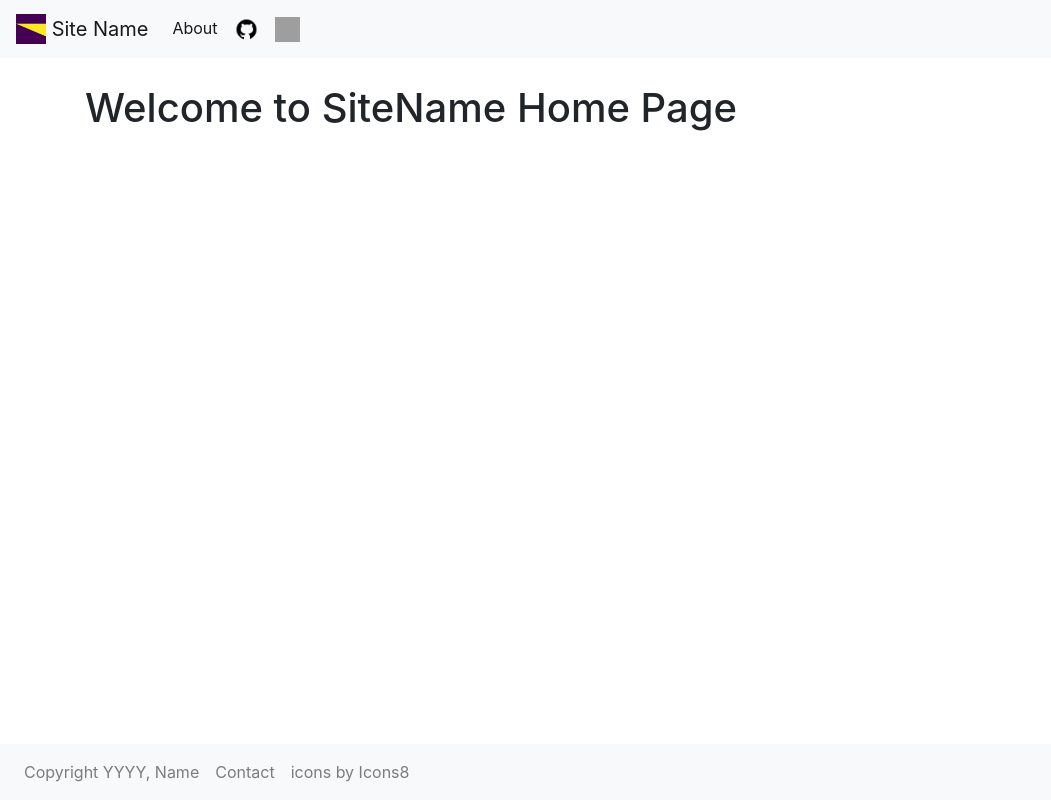
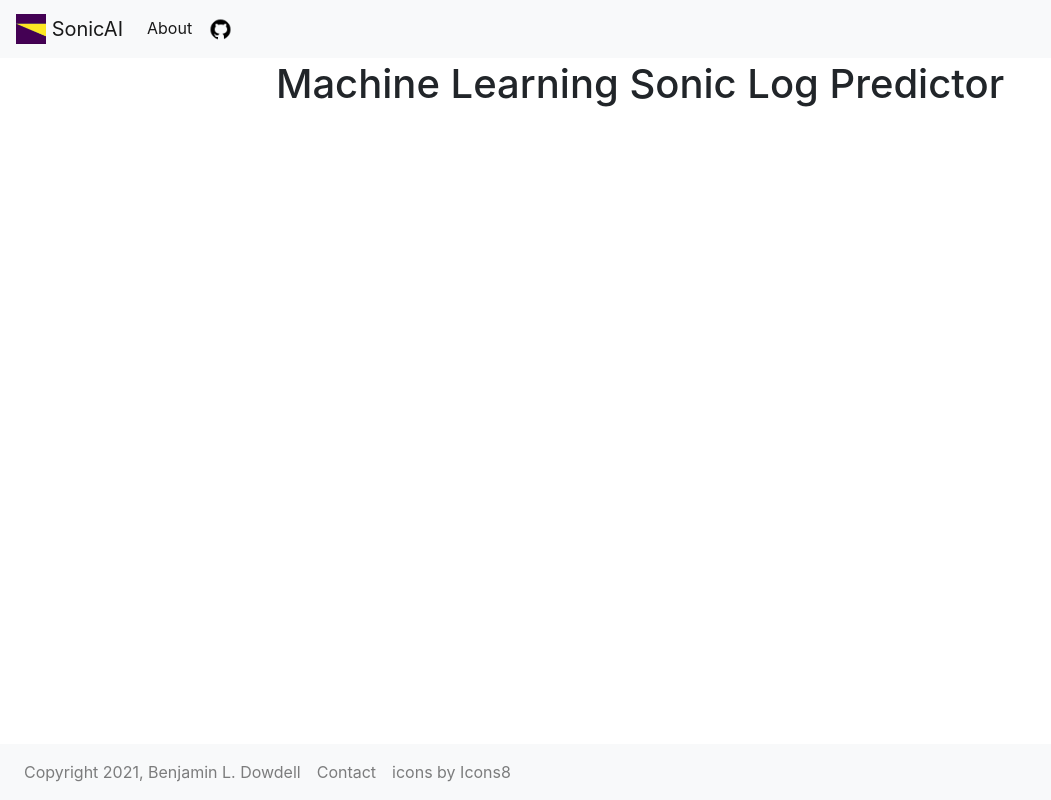
Before and after one commit to bdowdell/flask_sonic_log_predict, a Flask app: page / in a window 1280 px wide. Shown: the whole page, without its empty margins (0-1051 px from the left). Run offline with Flask 2, Linux system fonts and the light colour scheme; parts of the project's set-up code (start-up, migrations or seed data) failed here and were passed over; some libraries are stand-ins or nearby versions; grey boxes are pictures that could not be loaded.

Commit message:
updates for SonicAI project

```diff
--- a/app/email.py
+++ b/app/email.py
@@ -1,7 +1,7 @@
 #!/usr/bin/env python
 
 """
-Copyright YYYY, FN MI LN
+Copyright 2021, Benjamin L. Dowdell
 
 Licensed under the Apache License, Version 2.0 (the "License");
 you may not use this file except in compliance with the License.
--- a/app/main/__init__.py
+++ b/app/main/__init__.py
@@ -1,7 +1,7 @@
 #!/usr/bin/env python
 
 """
-Copyright YYYY, FN MI LN
+Copyright 2021, Benjamin L. Dowdell
 
 Licensed under the Apache License, Version 2.0 (the "License");
 you may not use this file except in compliance with the License.
--- a/app/main/errors.py
+++ b/app/main/errors.py
@@ -1,7 +1,7 @@
 #!/usr/bin/env python
 
 """
-Copyright YYYY, FN MI LN
+Copyright 2021, Benjamin L. Dowdell
 
 Licensed under the Apache License, Version 2.0 (the "License");
 you may not use this file except in compliance with the License.
--- a/app/main/forms.py
+++ b/app/main/forms.py
@@ -1,7 +1,7 @@
 #!/usr/bin/env python
 
 """
-Copyright YYYY, FN MI LN
+Copyright 2021, Benjamin L. Dowdell
 
 Licensed under the Apache License, Version 2.0 (the "License");
 you may not use this file except in compliance with the License.
--- a/app/main/views.py
+++ b/app/main/views.py
@@ -1,7 +1,7 @@
 #!/usr/bin/env python
 
 """
-Copyright YYYY, FN MI LN
+Copyright 2021, Benjamin L. Dowdell
 
 Licensed under the Apache License, Version 2.0 (the "License");
 you may not use this file except in compliance with the License.
--- a/app/templates/about.html
+++ b/app/templates/about.html
@@ -6,5 +6,5 @@
 {% endblock %}
 
 {% block content %}
-    <h1 id="top">{% block title %} About {% endblock %}</h1>
+    <h1 class="text-center" id="top">{% block title %} About {% endblock %}</h1>
 {% endblock %}
--- a/app/templates/base.html
+++ b/app/templates/base.html
@@ -1,7 +1,7 @@
 <!DOCTYPE html>
 <html lang="en">
 <!--
-Copyright YYYY, FirstName MI LastName
+Copyright 2021, Benjamin L. Dowdell
 
 Licensed under the Apache License, Version 2.0 (the "License");
 you may not use this file except in compliance with the License.
@@ -31,14 +31,14 @@ limitations under the License.
     <script src="https://cdn.jsdelivr.net/npm/popper.js@1.16.1/dist/umd/popper.min.js" integrity="sha384-9/reFTGAW83EW2RDu2S0VKaIzap3H66lZH81PoYlFhbGU+6BZp6G7niu735Sk7lN" crossorigin="anonymous"></script>
     <script src="https://stackpath.bootstrapcdn.com/bootstrap/4.5.2/js/bootstrap.min.js" integrity="sha384-B4gt1jrGC7Jh4AgTPSdUtOBvfO8shuf57BaghqFfPlYxofvL8/KUEfYiJOMMV+rV" crossorigin="anonymous"></script>
 
-    <title>{% block title %} {% endblock %}</title>
+    <title>{% block title %}{% endblock %}</title>
     {% endblock %}
 </head>
 <body>
     <nav class="navbar fixed-top navbar-expand-md navbar-light bg-light">
         <a class="navbar-brand" href="{{ url_for('main.index')}}">
             <img src="../static/img/wedge.png" width="30" height="30" class="d-inline-block align-top" alt="" loading="lazy">
-            Site Name
+            SonicAI
         </a>
         <button class="navbar-toggler" type="button" data-toggle="collapse" data-target="#navbarNav" aria-controls="navbarNav" aria-expanded="false" aria-label="Toggle navigation">
             <span class="navbar-toggler-icon"></span>
@@ -46,11 +46,8 @@ limitations under the License.
         <div class="collapse navbar-collapse" id="navbarNav">
             <div class="navbar-nav">
                 <a class="nav-link active" href="{{ url_for('main.about')}}">About</a>
-                <a class="nav-link active" title="GitHub" href="https://github.com/bdowdell/flask_template" target="_blank">
+                <a class="nav-link active" title="GitHub" href="https://github.com/bdowdell/Machine-Learning-Competition-2020" target="_blank">
                     <img src="../static/img/icons8-github-30.png" width="25" height="25" alt="" loading="lazy"/>
-                </a>
-                <a class="nav-link active" title="Twitter" href="https://twitter.com/" target="_blank">
-                    <img src="https://img.icons8.com/ios-glyphs/48/000000/twitter.png" width="25" height="25" loading="lazy"/>
                 </a>
             </div>
         </div>
@@ -61,8 +58,8 @@ limitations under the License.
         </button>
         <div class="collapse navbar-collapse" id="footer">
             <div class="navbar-nav">
-                <a class="nav-link" href="https://github.com/bdowdell/flask_template/blob/master/LICENSE" target="_blank">
-                    Copyright YYYY, Name</a>
+                <a class="nav-link" href="https://github.com/bdowdell/flask_sonic_log_predict/blob/master/LICENSE" target="_blank">
+                    Copyright 2021, Benjamin L. Dowdell</a>
                 <a class="nav-link" href="{{ url_for('main.contact')}}">Contact</a>
                 <a class="nav-link" href="https://icons8.com/icons" target="_blank">icons by Icons8</a>
             </div>
--- a/app/templates/index.html
+++ b/app/templates/index.html
@@ -1,8 +1,7 @@
 {% extends 'base.html' %}
 {% block head %}
     {{ super() }}
-    {% block title %} Welcome to SiteName{% endblock %}
 {% endblock %}
 {% block content %}
-    <h1>Welcome to SiteName Home Page</sup></h1>
+    <h1 class="text-center">{% block title %} Machine Learning Sonic Log Predictor {% endblock %}</h1>
 {% endblock %}
--- a/config.py
+++ b/config.py
@@ -1,7 +1,7 @@
 #!/usr/bin/env python
 
 """
-Copyright YYYY, FN MI LN
+Copyright 2021, Benjamin L Dowdell
 
 Licensed under the Apache License, Version 2.0 (the "License");
 you may not use this file except in compliance with the License.
--- a/project.py
+++ b/project.py
@@ -1,7 +1,7 @@
 #!/usr/bin/env python
 
 """
-Copyright YYYY, FirstName MI LastName
+Copyright 2021, Benjamin L. Dowdell
 
 Licensed under the Apache License, Version 2.0 (the "License");
 you may not use this file except in compliance with the License.
```
Also changed, not shown: app/__init__.py (+10 -1 lines), 2 other files.
